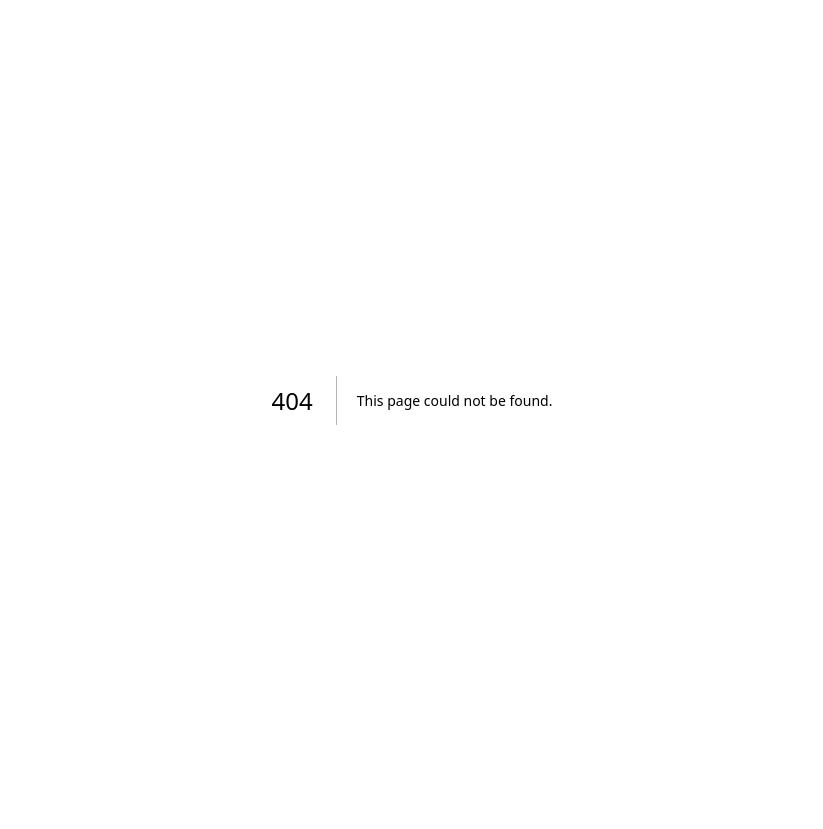
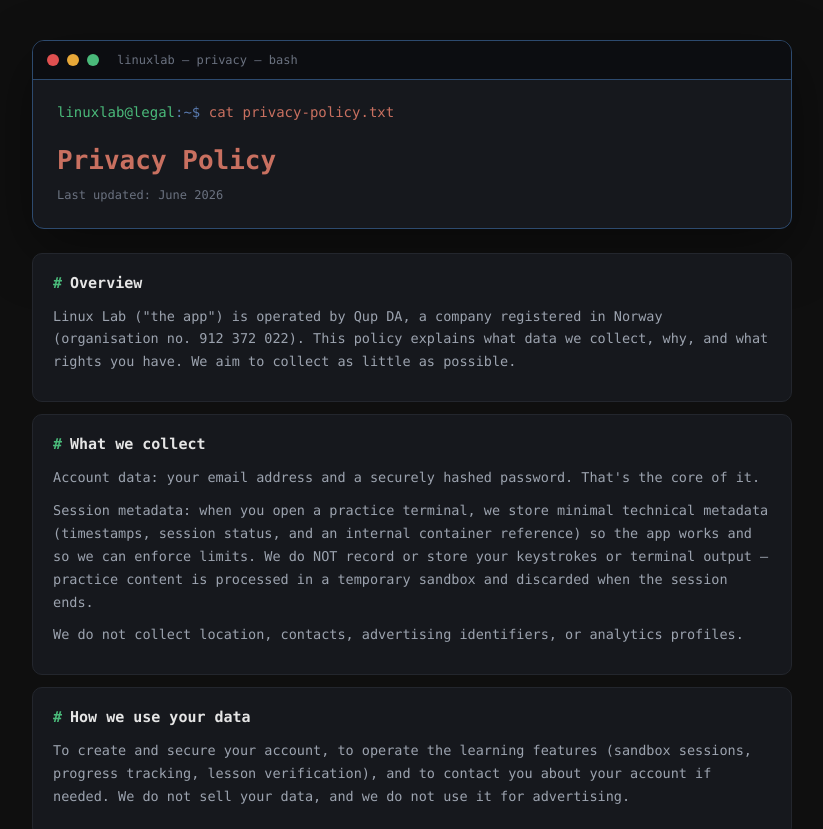
Before and after one commit to janegil-staff/qup-da, a Next.js app: page /linuxlab/privacy in a window 1280 px wide. Before the commit this address had no page. Shown: the top 829 px of the page, without its empty margins (228-1051 px from the left). Before the commit the page ends 800 px from the top, so only its background shows below. Built offline with nearby package versions, Linux system fonts and the light colour scheme.

Commit message:
Added privacy

```diff
--- /dev/null
+++ b/src/app/linuxlab/privacy/page.js
@@ -0,0 +1,210 @@
+// qupda.com — Linux Lab privacy policy page
+// App Router:  place at  app/linuxlab/privacy/page.jsx
+// Pages Router: see note at bottom of this file.
+//
+// Self-contained: all styles inline, no external deps. Terminal-themed,
+// matches the Linux Lab support page.
+
+export const metadata = {
+  title: "Linux Lab — Privacy Policy",
+  description:
+    "Privacy policy for Linux Lab — what we collect, how we use it, and your rights.",
+};
+
+var BG = "#0f0f0f";
+var PANEL = "#16181d";
+var TERRA = "#c97060";
+var NAVY = "#2d4a6e";
+var TX = "#e5e5e5";
+var MU = "#9ca3af";
+var DIM = "#6b7280";
+var GREEN = "#4aba7a";
+
+var UPDATED = "Last updated: June 2026";
+
+var sections = [
+  {
+    h: "Overview",
+    p: [
+      "Linux Lab (\"the app\") is operated by Qup DA, a company registered in Norway (organisation no. 912 372 022). This policy explains what data we collect, why, and what rights you have. We aim to collect as little as possible.",
+    ],
+  },
+  {
+    h: "What we collect",
+    p: [
+      "Account data: your email address and a securely hashed password. That's the core of it.",
+      "Session metadata: when you open a practice terminal, we store minimal technical metadata (timestamps, session status, and an internal container reference) so the app works and so we can enforce limits. We do NOT record or store your keystrokes or terminal output — practice content is processed in a temporary sandbox and discarded when the session ends.",
+      "We do not collect location, contacts, advertising identifiers, or analytics profiles.",
+    ],
+  },
+  {
+    h: "How we use your data",
+    p: [
+      "To create and secure your account, to operate the learning features (sandbox sessions, progress tracking, lesson verification), and to contact you about your account if needed. We do not sell your data, and we do not use it for advertising.",
+    ],
+  },
+  {
+    h: "The sandbox",
+    p: [
+      "Each practice session runs in an isolated, disposable Linux container on our servers. The container — and anything you typed or created in it — is destroyed when the session ends. We retain only the minimal session metadata described above, never the contents.",
+    ],
+  },
+  {
+    h: "Data retention",
+    p: [
+      "Account data is kept while your account exists. Sandbox session contents are not retained. You can ask us to delete your account and associated data at any time (see Contact).",
+    ],
+  },
+  {
+    h: "Security",
+    p: [
+      "Passwords are stored hashed, never in plain text. Connections between the app and our servers use HTTPS/TLS. Any sensitive credentials you choose to store are encrypted at rest.",
+    ],
+  },
+  {
+    h: "Your rights",
+    p: [
+      "Depending on where you live (including the EU/EEA under the GDPR), you have rights to access, correct, export, or delete your personal data, and to object to certain processing. To exercise any of these, email us at the address below and we'll help.",
+    ],
+  },
+  {
+    h: "Children",
+    p: [
+      "Linux Lab is not directed at children under 13. We do not knowingly collect personal data from children under 13.",
+    ],
+  },
+  {
+    h: "Changes to this policy",
+    p: [
+      "We may update this policy as the app evolves. Material changes will be reflected on this page with an updated date.",
+    ],
+  },
+  {
+    h: "Contact",
+    p: [
+      "Questions about privacy, or data access/deletion requests: janstovr@gmail.com.",
+    ],
+  },
+];
+
+export default function LinuxLabPrivacy() {
+  return (
+    <main style={s.page}>
+      <div style={s.wrap}>
+        <div style={s.term}>
+          <div style={s.termBar}>
+            <span style={{ ...s.dot, background: "#e05050" }} />
+            <span style={{ ...s.dot, background: "#e8a838" }} />
+            <span style={{ ...s.dot, background: GREEN }} />
+            <span style={s.termTitle}>linuxlab — privacy — bash</span>
+          </div>
+          <div style={s.termBody}>
+            <p style={s.line}>
+              <span style={s.prompt}>linuxlab@legal</span>
+              <span style={s.tilde}>:~$</span>{" "}
+              <span style={s.cmd}>cat privacy-policy.txt</span>
+            </p>
+            <h1 style={s.h1}>Privacy Policy</h1>
+            <p style={s.updated}>{UPDATED}</p>
+          </div>
+        </div>
+
+        <section style={s.body}>
+          {sections.map(function (sec, i) {
+            return (
+              <div key={i} style={s.section}>
+                <h2 style={s.h2}>
+                  <span style={s.hMark}>#</span> {sec.h}
+                </h2>
+                {sec.p.map(function (para, j) {
+                  return (
+                    <p key={j} style={s.para}>
+                      {para}
+                    </p>
+                  );
+                })}
+              </div>
+            );
+          })}
+        </section>
+
+        <footer style={s.footer}>
+          Linux Lab is made by Qup DA · Organisation no. 912 372 022 · Norway
+        </footer>
+      </div>
+    </main>
+  );
+}
+
+var mono =
+  '"SF Mono", "JetBrains Mono", "Fira Code", Menlo, Consolas, "Liberation Mono", monospace';
+
+var s = {
+  page: {
+    minHeight: "100vh",
+    background: BG,
+    color: TX,
+    fontFamily: mono,
+    padding: "40px 20px",
+    boxSizing: "border-box",
+  },
+  wrap: { maxWidth: 760, margin: "0 auto" },
+  term: {
+    background: PANEL,
+    border: "1px solid " + NAVY,
+    borderRadius: 12,
+    overflow: "hidden",
+    boxShadow: "0 20px 60px rgba(0,0,0,0.4)",
+  },
+  termBar: {
+    display: "flex",
+    alignItems: "center",
+    gap: 8,
+    padding: "10px 14px",
+    background: "#0c0d11",
+    borderBottom: "1px solid " + NAVY,
+  },
+  dot: { width: 12, height: 12, borderRadius: "50%", display: "inline-block" },
+  termTitle: { color: DIM, fontSize: 12, marginLeft: 10 },
+  termBody: { padding: "22px 24px 24px" },
+  line: { margin: "0 0 18px", fontSize: 14 },
+  prompt: { color: GREEN },
+  tilde: { color: "#5a7bb0" },
+  cmd: { color: TERRA },
+  h1: { color: TERRA, fontSize: 26, margin: "0 0 6px", fontWeight: 700 },
+  updated: { color: DIM, fontSize: 12, margin: 0 },
+  body: { marginTop: 24 },
+  section: {
+    background: PANEL,
+    border: "1px solid #23262d",
+    borderRadius: 10,
+    padding: "18px 20px",
+    marginBottom: 12,
+  },
+  h2: {
+    color: TX,
+    fontSize: 15,
+    fontWeight: 700,
+    margin: "0 0 10px",
+    display: "flex",
+    gap: 8,
+  },
+  hMark: { color: GREEN },
+  para: { color: MU, fontSize: 13.5, lineHeight: 1.7, margin: "0 0 10px" },
+  footer: {
+    marginTop: 28,
+    textAlign: "center",
+    color: DIM,
+    fontSize: 12,
+    lineHeight: 1.6,
+  },
+};
+
+/*
+  PAGES ROUTER (if your site uses /pages instead of /app):
+  - Put this file at:  pages/linuxlab/privacy.jsx
+  - Remove the `export const metadata = {...}` block above and instead add,
+    inside the returned JSX, a <Head> from "next/head":
+        import Head from "next/head";
+        <Head><title>Linux Lab — Privacy Policy</title></Head>
+*/
```
